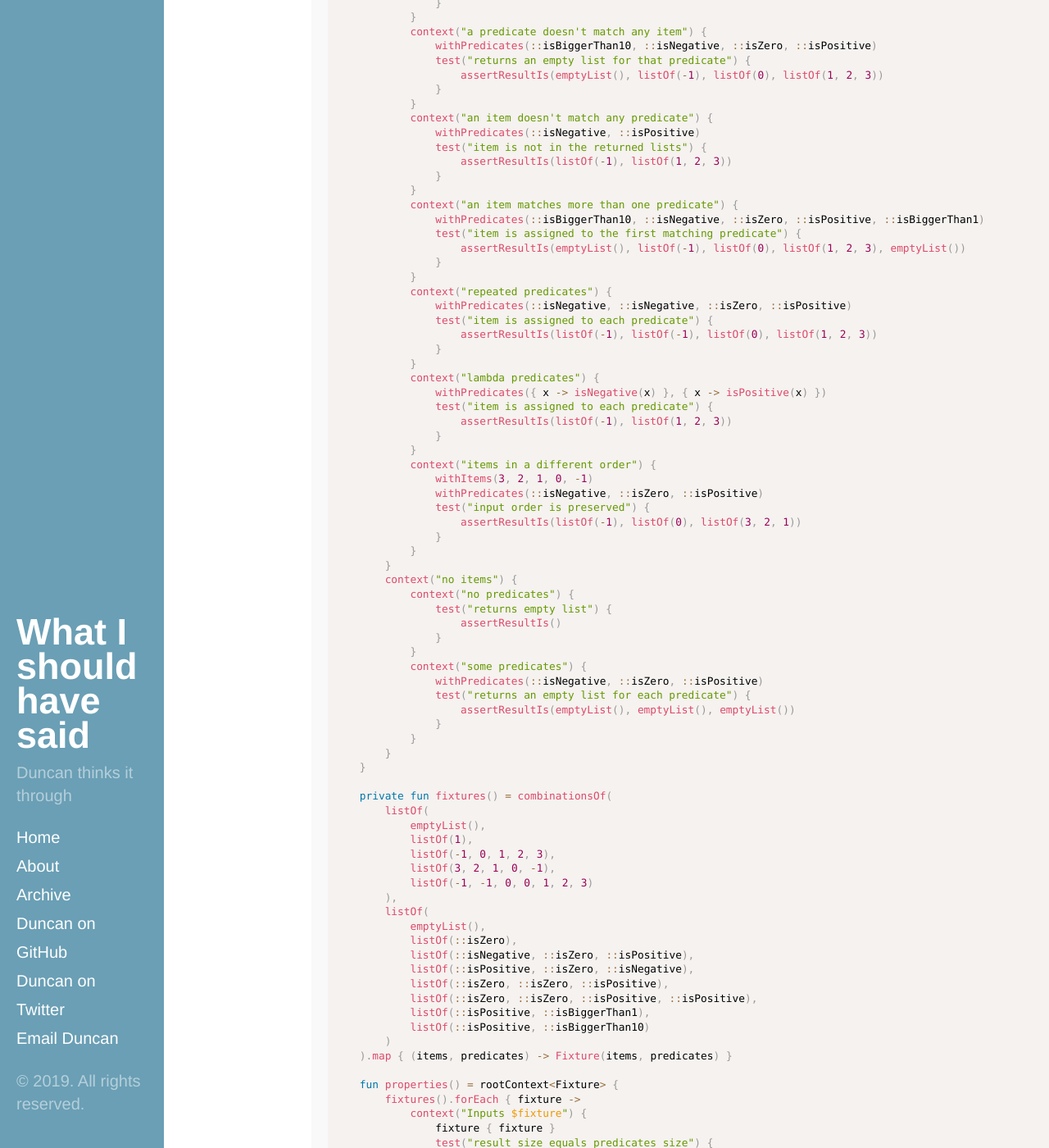
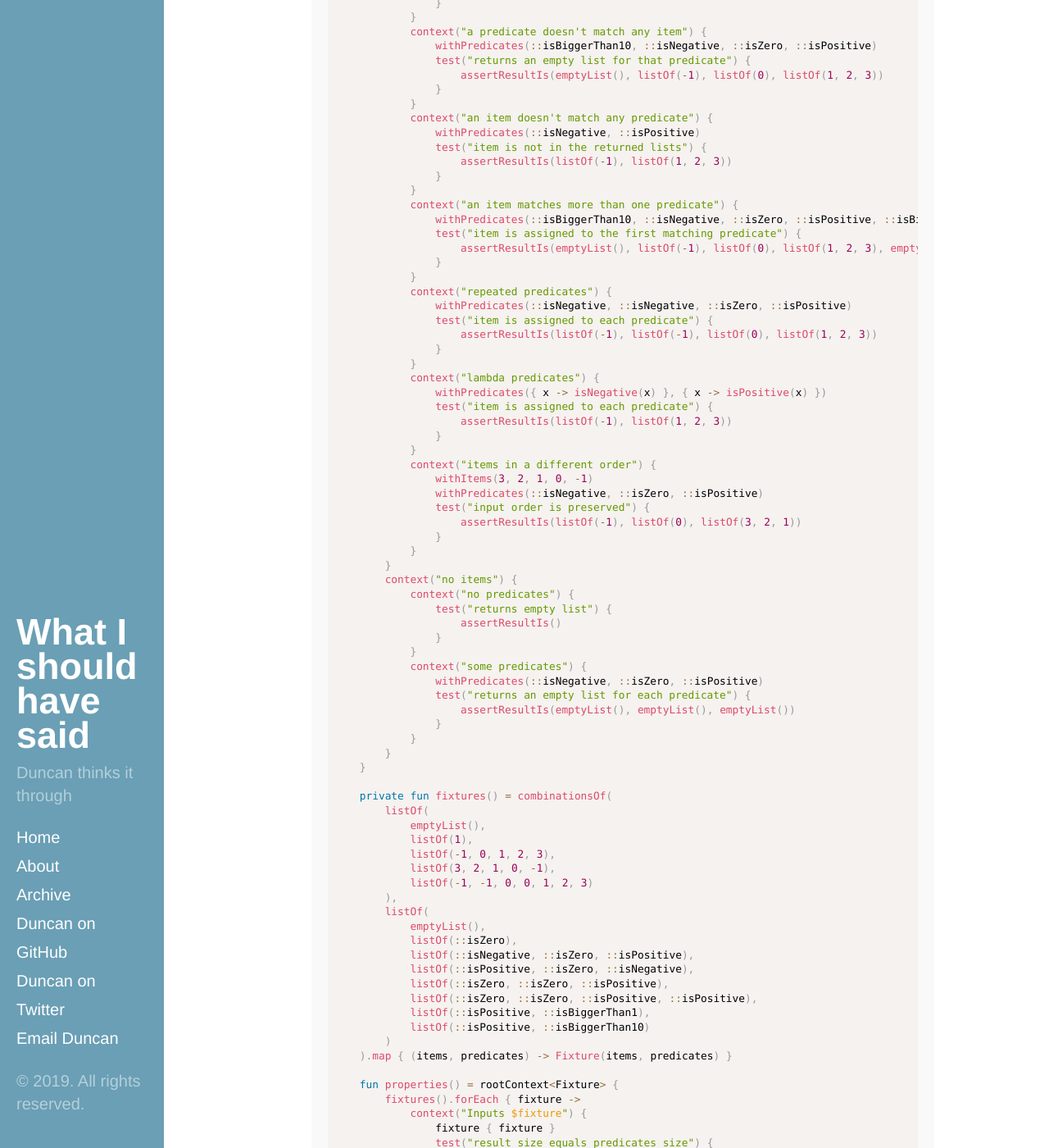
Before and after one commit to dmcg/dmcg.github.io, a Jekyll site: the page built from index.html, in a window 1280 px wide and 1400 px high, scrolled down 4764 px. Shown: the whole window at 82% size. Built offline with Jekyll 4.4.1, drawn with Linux system fonts in a browser that asks for light colours; the list of posts is cut into pages by our own code.

Commit message:
Make the code blocks the same width as the text

```diff
--- a/_sass/_code.scss
+++ b/_sass/_code.scss
@@ -12,7 +12,7 @@ pre[class*="language-"] {
 code,
 pre {
   font-family: $code-font-family;
-  width: 45rem;
+  // width: 45rem;
   overflow-x: scroll;
 }
 
```
